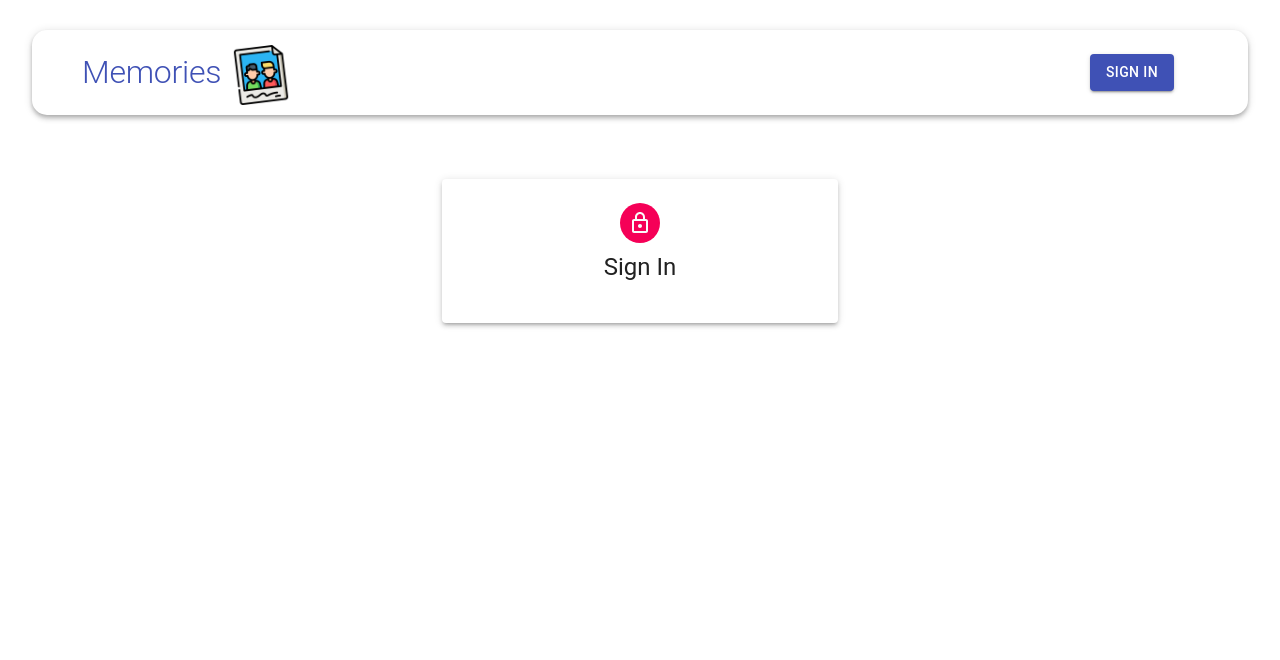
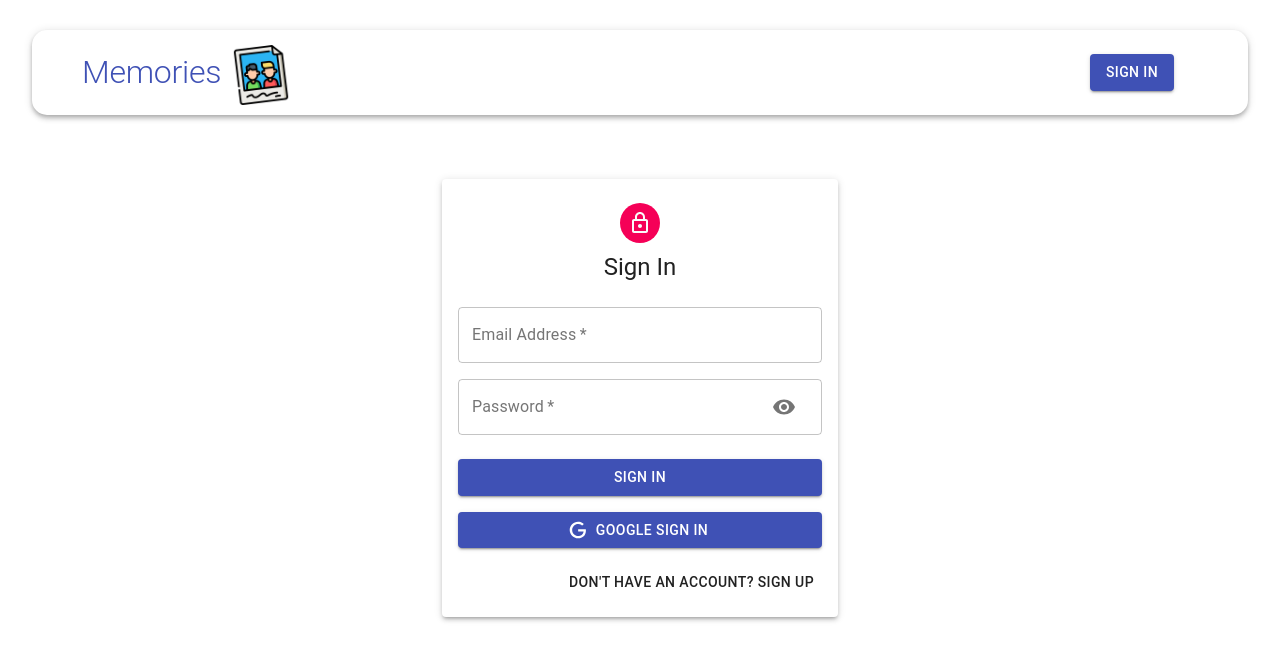
Before and after one commit to vasanth2320/Memories, a React (Create React App) app in the folder client/: page /auth in a window 1280 px wide. Shown: the top 660 px of the page. Built offline with nearby package versions, Linux system fonts and the light colour scheme.

Commit message:
added firebase

```diff
--- a/client/package.json
+++ b/client/package.json
@@ -7,17 +7,18 @@
     "@material-ui/core": "^4.12.4",
     "@material-ui/icons": "^4.9.1",
     "@material-ui/lab": "^4.0.0-alpha.58",
+    "@react-oauth/google": "^0.9.0",
     "@testing-library/jest-dom": "^4.2.4",
     "@testing-library/react": "^9.3.2",
     "@testing-library/user-event": "^7.1.2",
     "axios": "^0.19.2",
+    "firebase": "^9.18.0",
     "jwt-decode": "^3.1.2",
     "material-ui-chip-input": "^1.1.0",
     "moment": "^2.27.0",
     "react": "^16.12.0",
     "react-dom": "^16.12.0",
     "react-file-base64": "^1.0.3",
-    "react-google-login": "^5.1.25",
     "react-redux": "^7.1.3",
     "react-router-dom": "^5.2.0",
     "react-scripts": "3.4.1",
--- a/client/src/components/auth/auth.jsx
+++ b/client/src/components/auth/auth.jsx
@@ -1,33 +1,119 @@
-import React from "react";
-import { Avatar, Button, Paper, Grid, Typography, Container, TextField } from "@material-ui/core";
+import React, { useState } from "react";
+import {
+  Avatar,
+  Paper,
+  Grid,
+  Typography,
+  Container,
+  Button,
+} from "@material-ui/core";
 import LockOutlinedIcon from "@material-ui/icons/LockOutlined";
 
-import useStyles from './auth.styles';
+import { signInWithGooglePopup } from "../../services/firebase/firebase.services";
+import Input from "./input";
+import Icon from "./icon";
+
+import useStyles from "./auth.styles";
 
 const Auth = () => {
   const classes = useStyles();
-    const isSignUp = false;
+  const [showPassword, setShowPassword] = useState(false);
+  const [isSignUp, setIsSignUp] = useState(false);
 
   const handleSubmit = () => {};
+
   const handleChange = () => {};
 
-    return(
+  const switchMode = () => {
+    setIsSignUp((prevShowPassword) => !prevShowPassword);
+    handleShowPassword(false);
+  };
+
+  const signInWithGoogle = async () => {
+    const { user } = await signInWithGooglePopup();
+    console.log(user);
+  }
+
+  const handleShowPassword = () =>
+    setShowPassword((prevShowPassword) => !prevShowPassword);
+
+  return (
     <Container component="main" maxWidth="xs">
       <Paper className={classes.paper} elevation={3}>
         <Avatar className={classes.avatar}>
           <LockOutlinedIcon />
         </Avatar>
-                <Typography variant="h5">{isSignUp ? 'Sign Up' : 'Sign In'}</Typography>
+        <Typography variant="h5">{isSignUp ? "Sign Up" : "Sign In"}</Typography>
         <form className={classes.form} onSubmit={handleSubmit}>
           <Grid container spacing={2}>
-                        {
-                            isSignUp && (
+            {isSignUp && (
               <>
-                                    <TextField name="firstName" label="First Name" handleChange={handleChange} autoFocus xs={6} />
-                                    <TextField name="firstName" label="First Name" handleChange={handleChange} autoFocus xs={6} />
+                <Input
+                  name="firstName"
+                  label="First Name"
+                  handleChange={handleChange}
+                  autoFocus
+                  half
+                />
+                <Input
+                  name="lastName"
+                  label="Last Name"
+                  handleChange={handleChange}
+                  autoFocus
+                  half
+                />
               </>
-                            )
-                        }
+            )}
+            <Input
+              name="email"
+              label="Email Address"
+              handleChange={handleChange}
+              type="email"
+            />
+            <Input
+              name="password"
+              label="Password"
+              handleChange={handleChange}
+              type={showPassword ? "text" : "password"}
+              handleShowPassword={handleShowPassword}
+            />
+            {isSignUp && (
+              <Input
+                name="confirmPassword"
+                label="Confirm Password"
+                handleChange={handleChange}
+                type="password"
+              />
+            )}
+          </Grid>
+          <Button
+            type="submit"
+            variant="contained"
+            color="primary"
+            className={classes.submit}
+            fullWidth
+          >
+            {isSignUp ? "Sign Up" : "Sign In"}
+          </Button>
+            <Button
+                className={classes.googleButton}
+                color="primary"
+                fullWidth
+                onClick={signInWithGoogle}
+                // disabled={renderProps.disabled}
+                startIcon={<Icon />}
+                variant="contained"
+              >
+                Google Sign In
+            </Button>
+          <Grid container justifyContent="flex-end">
+            <Grid item>
+              <Button onClick={switchMode}>
+                {isSignUp
+                  ? "Already have an account? Sign In"
+                  : "Don't have an account? Sign Up"}
+              </Button>
+            </Grid>
           </Grid>
         </form>
       </Paper>
@@ -37,4 +123,4 @@ const Auth = () => {
 
 export default Auth;
 
-// rfce
+// rafce
--- /dev/null
+++ b/client/src/components/auth/icon.js
@@ -0,0 +1,12 @@
+import React from 'react';
+
+const icon = () => (
+  <svg style={{ width: '20px', height: '20px' }} viewBox="0 0 24 24">
+    <path
+      fill="currentColor"
+      d="M21.35,11.1H12.18V13.83H18.69C18.36,17.64 15.19,19.27 12.19,19.27C8.36,19.27 5,16.25 5,12C5,7.9 8.2,4.73 12.2,4.73C15.29,4.73 17.1,6.7 17.1,6.7L19,4.72C19,4.72 16.56,2 12.1,2C6.42,2 2.03,6.8 2.03,12C2.03,17.05 6.16,22 12.25,22C17.6,22 21.5,18.33 21.5,12.91C21.5,11.76 21.35,11.1 21.35,11.1V11.1Z"
+    />
+  </svg>
+);
+
+export default icon;
--- /dev/null
+++ b/client/src/components/auth/input.js
@@ -0,0 +1,32 @@
+import React from "react";
+import { TextField, Grid, InputAdornment, IconButton } from "@material-ui/core";
+import Visibility from '@material-ui/icons/Visibility';
+import VisibilityOff from '@material-ui/icons/VisibilityOff';
+
+const Input = ({ name, label, handleChange, autoFocus, half, type, handleShowPassword }) => {
+  return (
+    <Grid item xs={12} sm={half ? 6 : 12}>
+      <TextField
+        name={name}
+        label={label}
+        onChange={handleChange}
+        autoFocus={autoFocus}
+        type={type}
+        InputProps={name === 'password' ? {
+            endAdornment: (
+                <InputAdornment position="end">
+                    <IconButton onClick={handleShowPassword}>
+                        {type === 'password' ? <Visibility /> : <VisibilityOff />}
+                    </IconButton>
+                </InputAdornment>
+            )
+        } : null}
+        variant="outlined"
+        fullWidth
+        required
+      />
+    </Grid>
+  );
+};
+
+export default Input;
--- a/client/src/index.js
+++ b/client/src/index.js
@@ -10,8 +10,8 @@ import './index.css';
 
 ReactDOM.render(
     <BrowserRouter>
-        <Provider store={store}>
-            <App />
-        </Provider>
+            <Provider store={store}>
+                <App />
+            </Provider>
     </BrowserRouter>
  , document.getElementById('root'));
--- /dev/null
+++ b/client/src/services/firebase/firebase.services.js
@@ -0,0 +1,37 @@
+import { initializeApp } from "firebase/app";
+import {
+  getAuth,
+  signInWithRedirect,
+  signInWithPopup,
+  GoogleAuthProvider,
+  signOut,
+  onAuthStateChanged,
+} from "firebase/auth";
+
+const firebaseConfig = {
+  apiKey: "AIzaSyCH-Q0AVe3S6Cq_BACw0Pi9_LKEHrkfRfM",
+  authDomain: "memories-4287e.firebaseapp.com",
+  projectId: "memories-4287e",
+  storageBucket: "memories-4287e.appspot.com",
+  messagingSenderId: "823637396021",
+  appId: "1:823637396021:web:89595e52aa65e9962ebf7c",
+  measurementId: "G-YF6HRJWT3G",
+};
+
+// Initialize Firebase
+initializeApp(firebaseConfig);
+
+const googleProvider = new GoogleAuthProvider();
+googleProvider.setCustomParameters({
+  prompt: "select_account",
+});
+
+export const auth = getAuth();
+
+export const signInWithGooglePopup = () => signInWithPopup(auth, googleProvider);
+
+export const signInWithGoogleRedirect = () => signInWithRedirect(auth, googleProvider);
+
+export const signOutUser = async () => await signOut(auth);
+
+export const onAuthStateChangedListener = (callback) => onAuthStateChanged(auth, callback);
--- a/client/src/store/post/post.action.js
+++ b/client/src/store/post/post.action.js
@@ -1,4 +1,4 @@
-import * as api from "../../services/api/request";
+import * as api from "../../services/api/api.services";
 import POST_ACTION_TYPES from "./post.types";
 
 export const getPosts = () => async (dispatch) => {
```
Also changed, not shown: client/src/services/api/api.services.js (renamed from client/src/services/api/request.js), 1 other file (tests, documents, lock files or other folders). Lines whose indentation alone changed are shown as unchanged.
